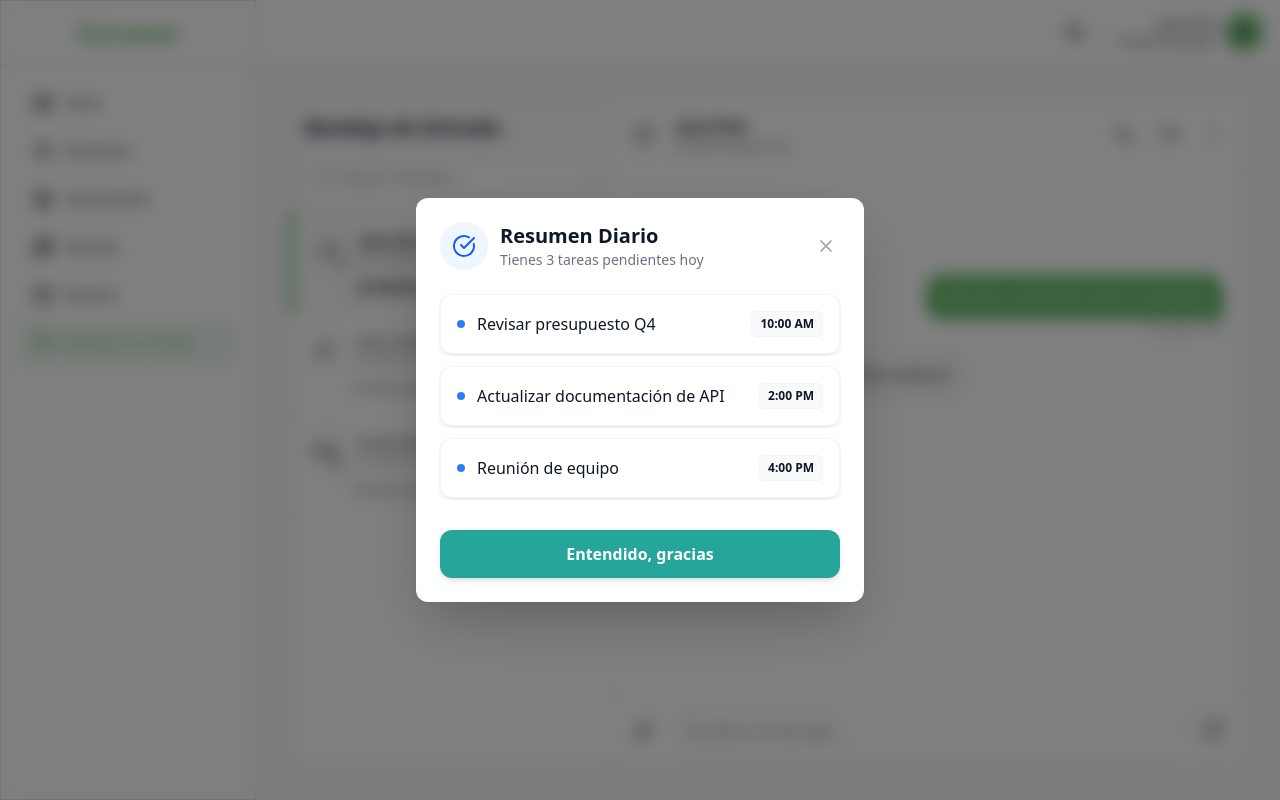
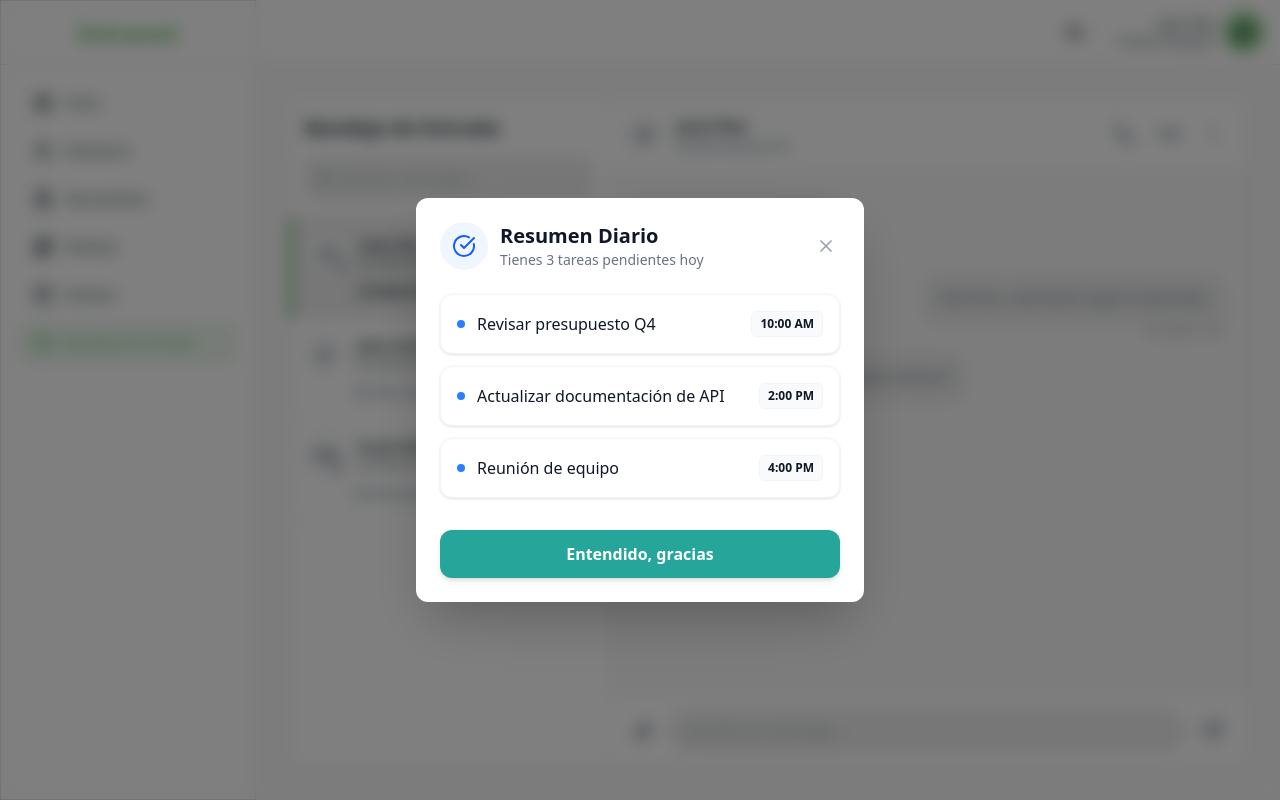
Before and after one commit to mendezfreitez/AgentAntigravity, a React (Vite) app in the folder intranet/: page /inbox in a window 1280 px wide. Built offline with nearby package versions, Linux system fonts and the light colour scheme; sample sign-in values are in the browser's storage.

Commit message:
- Mas trabajos en aplicar themas claro/oscuro.

```diff
--- a/intranet/src/components/Dashboard/NewsFeed.jsx
+++ b/intranet/src/components/Dashboard/NewsFeed.jsx
@@ -16,7 +16,7 @@ const NewsFeed = () => {
             excerpt: 'Conoce los puntos clave discutidos en nuestra última reunión trimestral y los objetivos para el próximo período.',
             category: 'Compañía',
             date: 'hace 2 horas',
-            author: 'María González',
+            author: 'Oscary González',
             image: 'https://images.unsplash.com/photo-1515187029135-18ee286d815b?auto=format&fit=crop&q=80&w=200&h=150',
             content: 'En la reunión trimestral de hoy, discutimos los logros del último trimestre y establecimos nuevas metas para el próximo período. Los resultados han superado nuestras expectativas y el equipo ha demostrado un compromiso excepcional.'
         },
--- a/intranet/src/components/Dashboard/QuickActions.jsx
+++ b/intranet/src/components/Dashboard/QuickActions.jsx
@@ -1,9 +1,6 @@
-import React, { useContext } from 'react';
 import { CalendarPlus, FilePlus, Plane, HelpCircle } from 'lucide-react';
-import { ThemeContext } from '../../context/ThemeContext';
 
 const QuickActions = () => {
-    const { theme } = useContext(ThemeContext);
 
     const actions = [
         { icon: CalendarPlus, label: 'Reservar Sala', color: 'bg-blue-100/20 text-blue-500' },
--- a/intranet/src/pages/Inbox.jsx
+++ b/intranet/src/pages/Inbox.jsx
@@ -72,17 +72,17 @@ const Inbox = () => {
     };
 
     return (
-        <div className={`h-[calc(100vh-8rem)] rounded-xl shadow-sm border overflow-hidden flex transition-colors duration-200 ${theme.subMain} ${theme.border}`}>
+        <div className="h-[calc(100vh-8rem)] rounded-xl shadow-sm overflow-hidden flex transition-colors duration-200 border border-text-primary/10">
             {/* Sidebar List */}
-            <div className={`w-80 border-r flex flex-col ${theme.subMain} ${theme.border}`}>
-                <div className={`p-4 border-b ${theme.main} ${theme.border}`}>
-                    <h2 className={`text-xl font-bold mb-4 ${theme.textMain}`}>Bandeja de Entrada</h2>
+            <div className={`w-80 border-r flex flex-col bg-primary border-text-primary/10`}>
+                <div className={`p-4 border-b bg-primary border-text-primary/10`}>
+                    <h2 className={`text-xl font-bold mb-4 text-text-primary`}>Bandeja de Entrada</h2>
                     <div className="relative">
-                        <Search className={`absolute left-3 top-1/2 transform -translate-y-1/2 w-4 h-4 ${theme.textSubmain}`} />
+                        <Search className="absolute left-3 top-1/2 transform -translate-y-1/2 w-4 h-4 text-text-tertiary" />
                         <input
                             type="text"
                             placeholder="Buscar mensajes..."
-                            className={`w-full pl-9 pr-4 py-2 border rounded-lg focus:outline-none focus:ring-2 focus:ring-primary-green/50 text-sm transition-colors ${theme.input}`}
+                            className={`w-full pl-9 pr-4 py-2 rounded-lg focus:outline-none focus:ring-0 transition-colors bg-tertiary border border-text-primary/10 text-text-tertiary`}
                         />
                     </div>
                 </div>
@@ -93,8 +93,8 @@ const Inbox = () => {
                             key={chat.id}
                             onClick={() => setSelectedChat(chat.id)}
                             className={clsx(
-                                `p-4 border-b cursor-pointer transition-colors ${theme.border} ${theme.hover}`,
-                                selectedChat === chat.id && "bg-primary-green/5 border-l-4 border-l-primary-green"
+                                `p-4 border-b border-text-primary/10 cursor-pointer transition-colors  hover:bg-tertiary/50`,
+                                selectedChat === chat.id && "bg-tertiary border-l-4 border-l-primary-green"
                             )}
                         >
                             <div className="flex justify-between items-start mb-1">
@@ -106,16 +106,16 @@ const Inbox = () => {
                                         )}
                                     </div>
                                     <div className="ml-3">
-                                        <h4 className={clsx("text-sm font-bold", chat.unread > 0 ? theme.textMain : theme.textSubmain)}>
+                                        <h4 className={clsx("text-sm font-bold text-text-primary")}>
                                             {chat.name}
                                         </h4>
-                                        <p className={`text-xs opacity-80 ${theme.textSubmain}`}>{chat.email}</p>
+                                        <p className={`text-xs opacity-80 text-text-primary`}>{chat.email}</p>
                                     </div>
                                 </div>
-                                <span className={`text-xs ${theme.textSubmain}`}>{chat.time}</span>
+                                <span className={`text-xs text-text-secondary`}>{chat.time}</span>
                             </div>
                             <div className="flex justify-between items-center mt-2 pl-12">
-                                <p className={clsx("text-sm truncate w-48", chat.unread > 0 ? `font-bold ${theme.textMain}` : theme.textSubmain)}>
+                                <p className={clsx("text-sm truncate w-48", chat.unread > 0 ? `font-bold text-text-primary` : 'text-text-tertiary')}>
                                     {chat.lastMessage}
                                 </p>
                                 {chat.unread > 0 && (
@@ -130,27 +130,27 @@ const Inbox = () => {
             </div>
 
             {/* Chat Area */}
-            <div className={`flex-1 flex flex-col ${theme.subMain2}`}>
+            <div className={`flex-1 flex flex-col bg-secondary`}>
                 {/* Chat Header */}
-                <div className={`p-4 border-b flex justify-between items-center ${theme.subMain} ${theme.border}`}>
+                <div className="p-4 border-b border-text-primary/10 flex justify-between items-center bg-primary">
                     <div className="flex items-center">
                         <div className={`w-10 h-10 rounded-full border flex items-center justify-center font-bold mr-3 ${theme.main} ${theme.textSubmain} ${theme.border}`}>
                             {currentChat.avatar}
                         </div>
                         <div>
-                            <h3 className={`font-bold ${theme.textMain}`}>{currentChat.name}</h3>
-                            <p className={`text-xs ${theme.textSubmain}`}>{currentChat.email}</p>
+                            <h3 className={`font-bold text-text-primary`}>{currentChat.name}</h3>
+                            <p className={`text-xs text-text-tertiary`}>{currentChat.email}</p>
                         </div>
                     </div>
                     <div className="flex items-center gap-2">
-                        <button className={`p-2 rounded-full transition-colors ${theme.hover} ${theme.textSubmain}`}>
-                            <Phone className="w-5 h-5" />
+                        <button className={`p-2 rounded-full transition-colors hover:bg-button-primary/50`}>
+                            <Phone className="w-5 h-5 text-text-tertiary" />
                         </button>
-                        <button className={`p-2 rounded-full transition-colors ${theme.hover} ${theme.textSubmain}`}>
-                            <Video className="w-5 h-5" />
+                        <button className={`p-2 rounded-full transition-colors hover:bg-button-primary/50`}>
+                            <Video className="w-5 h-5 text-text-tertiary" />
                         </button>
-                        <button className={`p-2 rounded-full transition-colors ${theme.hover} ${theme.textSubmain}`}>
-                            <MoreVertical className="w-5 h-5" />
+                        <button className={`p-2 rounded-full transition-colors hover:bg-button-primary/50`}>
+                            <MoreVertical className="w-5 h-5 text-text-tertiary" />
                         </button>
                     </div>
                 </div>
@@ -167,15 +167,15 @@ const Inbox = () => {
                         >
                             <div
                                 className={clsx(
-                                    "p-3 rounded-2xl text-sm shadow-sm",
+                                    "p-3 rounded-2xl text-sm shadow-sm border border-text-primary/10 bg-tertiary text-text-tertiary",
                                     msg.sender === 'me'
-                                        ? "bg-primary-green text-white rounded-br-none"
-                                        : `border rounded-bl-none ${theme.main} ${theme.textMain} ${theme.border}`
+                                        ? "rounded-br-none"
+                                        : "rounded-bl-none"
                                 )}
                             >
                                 {msg.text}
                             </div>
-                            <span className={`text-[9px] mt-1 ${theme.textSubmain}`}>
+                            <span className={`text-[9px] mt-1 text-text-tertiary`}>
                                 {msg.fecha} \ {msg.hora}
                             </span>
                         </div>
@@ -183,7 +183,7 @@ const Inbox = () => {
                 </div>
 
                 {/* Input Area */}
-                <div className={`p-4 border-t ${theme.subMain} ${theme.border}`}>
+                <div className="p-4 border-t border-text-primary/10 bg-primary">
                     <form onSubmit={handleSendMessage} className="flex items-center gap-2">
                         <button type="button" className={`p-2 rounded-full cursor-pointer transition-colors ${theme.hover} ${theme.textSubmain}`}>
                             <Paperclip className="w-5 h-5" />
@@ -191,7 +191,7 @@ const Inbox = () => {
                         <input
                             type="text"
                             placeholder="Escribe un mensaje..."
-                            className={`flex-1 px-4 py-2 border rounded-full focus:outline-none focus:ring-2 focus:ring-primary-green/50 transition-colors ${theme.input}`}
+                            className="flex-1 px-4 py-2 border border-text-primary/10 rounded-full focus:outline-none focus:ring-2 focus:ring-primary-green/50 transition-colors bg-tertiary text-text-tertiary"
                             value={newMessage}
                             onChange={(e) => setNewMessage(e.target.value)}
                         />
@@ -200,7 +200,7 @@ const Inbox = () => {
                             className={clsx(
                                 "p-2 rounded-full transition-colors",
                                 newMessage.trim()
-                                    ? "bg-primary-green text-white hover:bg-primary-green/90 shadow-sm"
+                                    ? "bg-button-primary text-text-primary hover:bg-button-primary/60 shadow-sm"
                                     : `cursor-not-allowed border ${theme.main} ${theme.textSubmain} ${theme.border}`
                             )}
                             disabled={!newMessage.trim()}
```
Also changed, not shown: intranet/src/components/News/NewsModal.jsx (+7 -7 lines).
